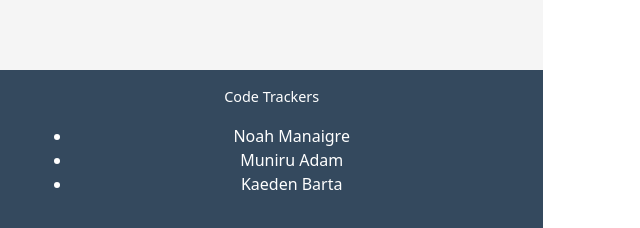
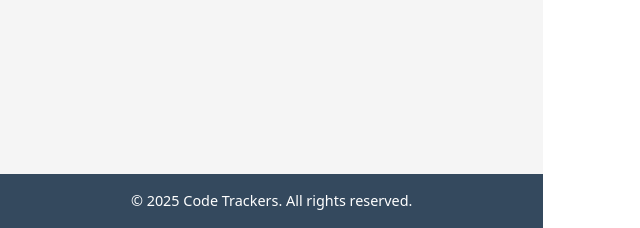
Before and after one commit to NoahPMan/full-stack-dev_student-tracker-api, a React app in the folder frontend/: page / in a window 1280 px wide. Shown: the part 572-800 px from the top of the page, without its empty margins (0-640 px from the left). Built offline with nearby package versions, Linux system fonts and the light colour scheme; the HTML template or start-up script is replaced by a standard one.

Commit message:
feat: update layout structure

```diff
--- a/frontend/src/components/Layout.tsx
+++ b/frontend/src/components/Layout.tsx
@@ -1,6 +1,6 @@
 import React from 'react';
+import Navigation from './Navigation';
 import './Layout.css';
-import Footer from './Footer/Footer';
 
 interface LayoutProps {
   children: React.ReactNode;
@@ -13,11 +13,15 @@ const Layout: React.FC<LayoutProps> = ({ children }) => {
         <h1>Student Tracker Application</h1>
       </header>
 
+      <Navigation />
+
       <main className="layout-main">
         {children}
       </main>
 
-      <Footer />
+      <footer className="layout-footer">
+        <p>&copy; 2025 Code Trackers. All rights reserved.</p>
+      </footer>
     </div>
   );
 };
```
